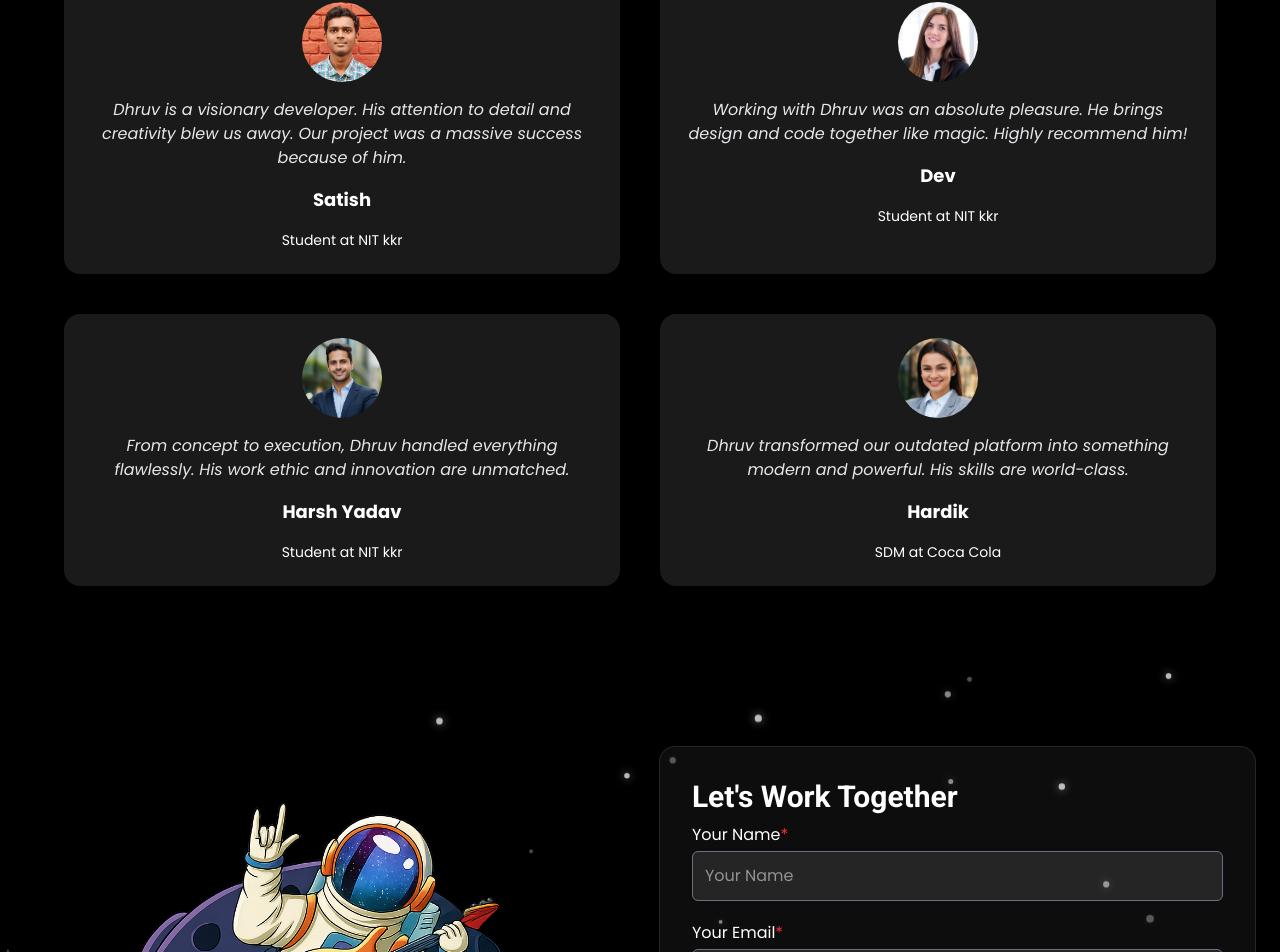
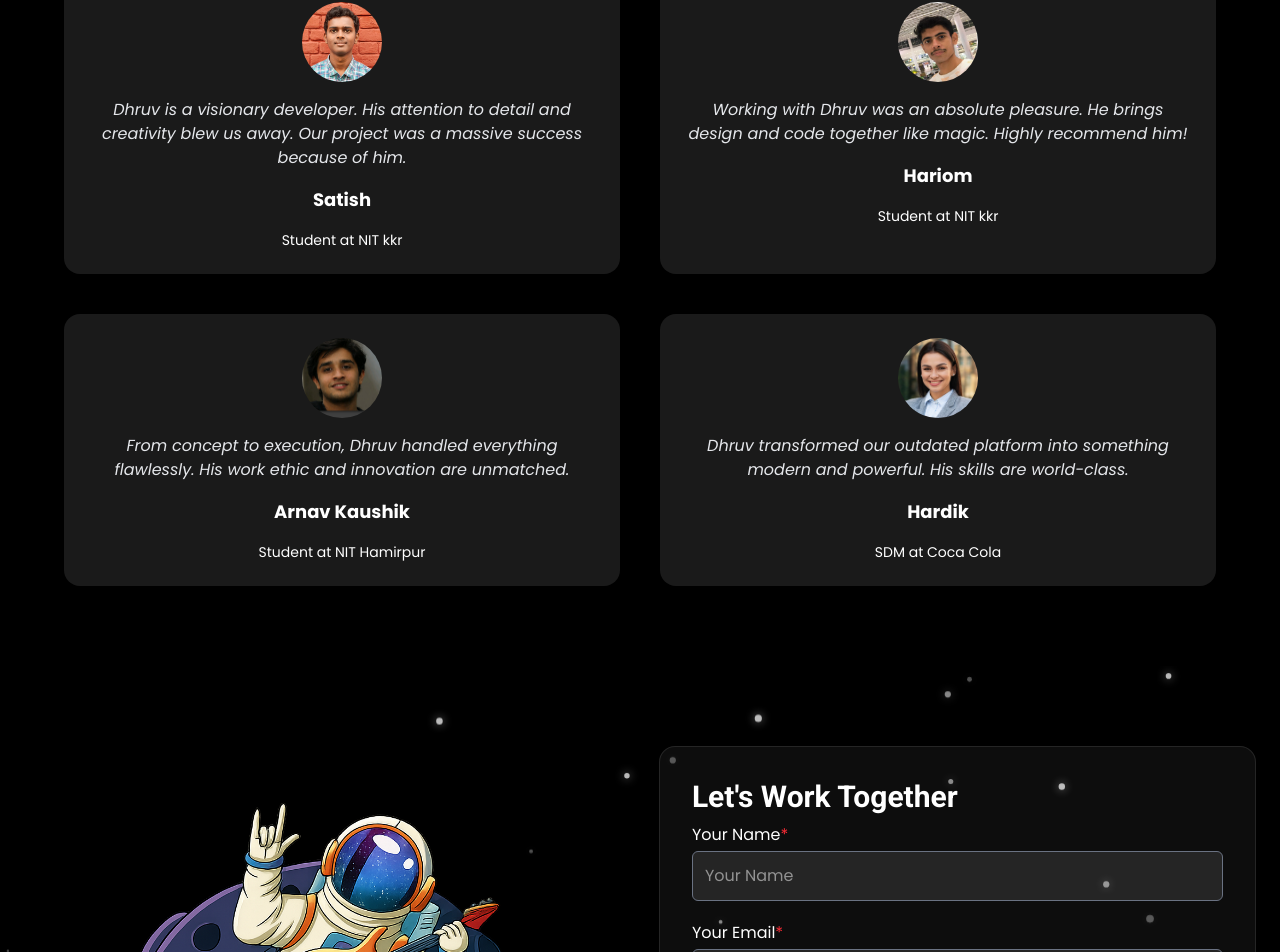
Before and after one commit to DHRUVSOHAL/Portfolio, a React (Vite) app in the folder portfolio/: page / in a window 1280 px wide. Shown: the part 4458-5410 px from the top of the page. Built offline with nearby package versions, Linux system fonts and the light colour scheme; no server answers.

Commit message:
13th change

```diff
--- a/portfolio/src/sections/Testimonial.jsx
+++ b/portfolio/src/sections/Testimonial.jsx
@@ -4,7 +4,7 @@ import { useMemo, useState, useEffect, useRef } from "react"
 import { motion, useMotionValue } from "framer-motion"
 import m1 from "../assets/m1.jpeg"
 import w1 from "../assets/w1.PNG"
-import w2 from "../assets/w2.PNG"
+import w2 from "../assets/w2.png"
 import m2 from "../assets/m2.PNG"
 
 
@@ -18,15 +18,15 @@ export default function Testimonial() {
       image: m1,
     },
     {
-      name: "Dev",
+      name: "Hariom",
       role: "Student at NIT kkr",
       review:
         "Working with Dhruv was an absolute pleasure. He brings design and code together like magic. Highly recommend him!",
       image: w1,
     },
     {
-      name: "Harsh Yadav",
-      role: "Student at NIT kkr",
+      name: "Arnav Kaushik",
+      role: "Student at NIT Hamirpur",
       review:
         "From concept to execution, Dhruv handled everything flawlessly. His work ethic and innovation are unmatched.",
       image: m2,
```
Also changed, not shown: portfolio/src/assets/m2.PNG, portfolio/src/assets/w1.PNG.
